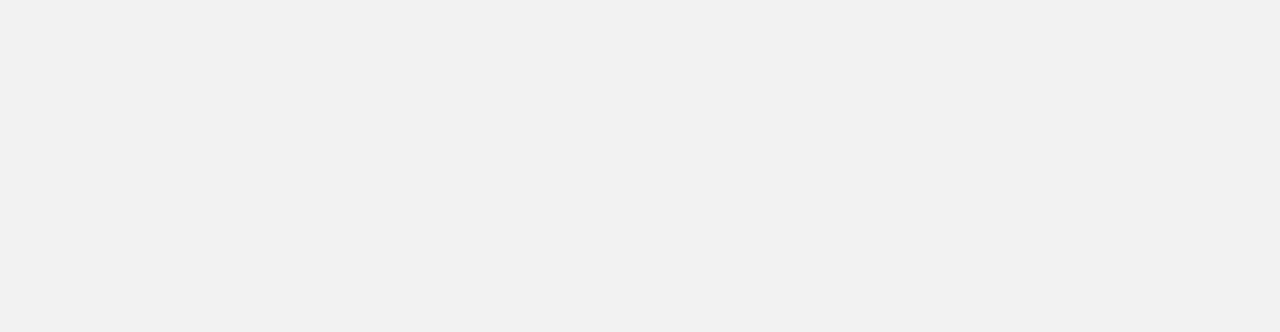
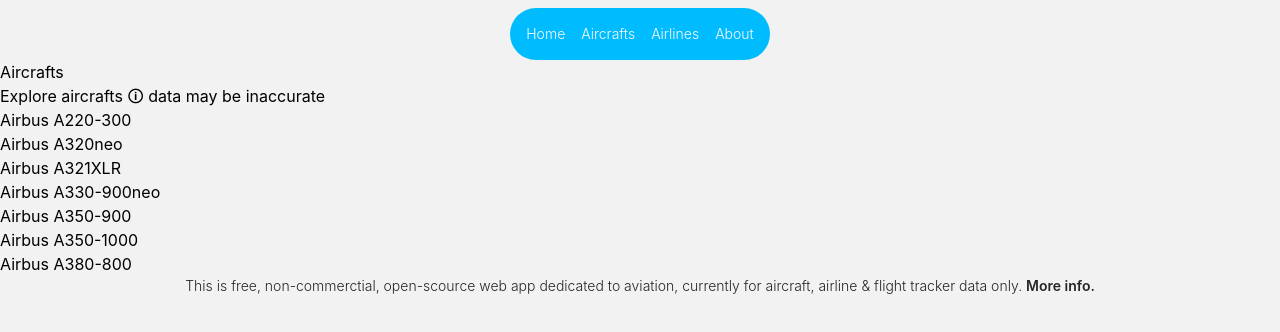
Before and after one commit to sandro-dev26/jethub, a React (Vite) app: page /aircraft in a window 1280 px wide. Before the commit this address had no page. Shown: the top 332 px of the page. Built offline with nearby package versions, Linux system fonts and the light colour scheme.

Commit message:
Create base aircraft page structure

```diff
--- a/src/AppRouter.tsx
+++ b/src/AppRouter.tsx
@@ -2,6 +2,7 @@ import { BrowserRouter, Routes, Route } from "react-router";
 import MainLayout from "./layouts/MainLayout";
 import Home from "./pages/Home";
 import About from "./pages/about";
+import AircraftPage from "./pages/aircraft";
 
 function AppRouter() {
   return (
@@ -10,6 +11,7 @@ function AppRouter() {
         <Route element={<MainLayout />}>
           <Route path="/" element={<Home />} />
           <Route path="/about" element={<About />} />
+          <Route path="/aircraft" element={<AircraftPage />} />
         </Route>
       </Routes>
     </BrowserRouter>
--- /dev/null
+++ b/src/pages/aircraft.tsx
@@ -0,0 +1,47 @@
+import { useState, useEffect } from "react";
+import { useNavigate } from "react-router";
+import { fetchAircraftData } from "../fetch";
+import type { Aircraft } from "../types/aircraft";
+
+function AircraftPage() {
+  const [aircraftData, setAircraftData] = useState<Aircraft[] | null>(null);
+  useEffect(() => {
+    async function setData() {
+      try {
+        const aircraft = await fetchAircraftData();
+        setAircraftData(aircraft);
+      } catch (err) {
+        console.error("Failed to fetch aircraft:", err);
+      }
+    }
+
+    setData();
+  }, []);
+
+  const navigate = useNavigate();
+  return (
+    <main>
+      <header>
+        <h1>Aircrafts</h1>
+        <p>
+          Explore aircrafts <span>🛈 data may be inaccurate</span>
+        </p>
+      </header>
+
+      <ul>
+        {aircraftData &&
+          aircraftData.map((item) => (
+            <li
+              onClick={() => {
+                navigate(`/aircraft/${item.id}`);
+              }}
+            >
+              <h1>{item.name}</h1>
+            </li>
+          ))}
+      </ul>
+    </main>
+  );
+}
+
+export default AircraftPage;
```
